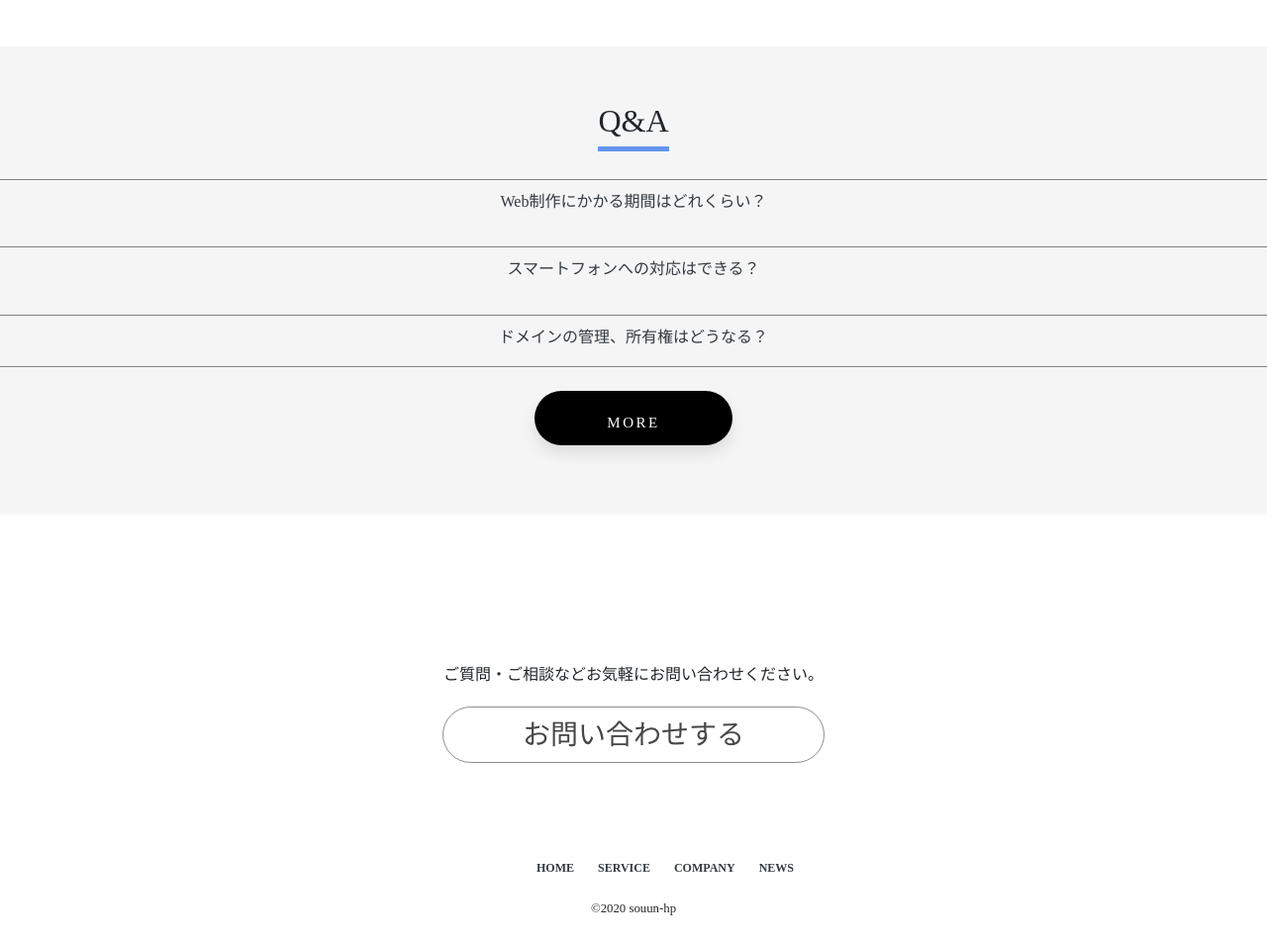
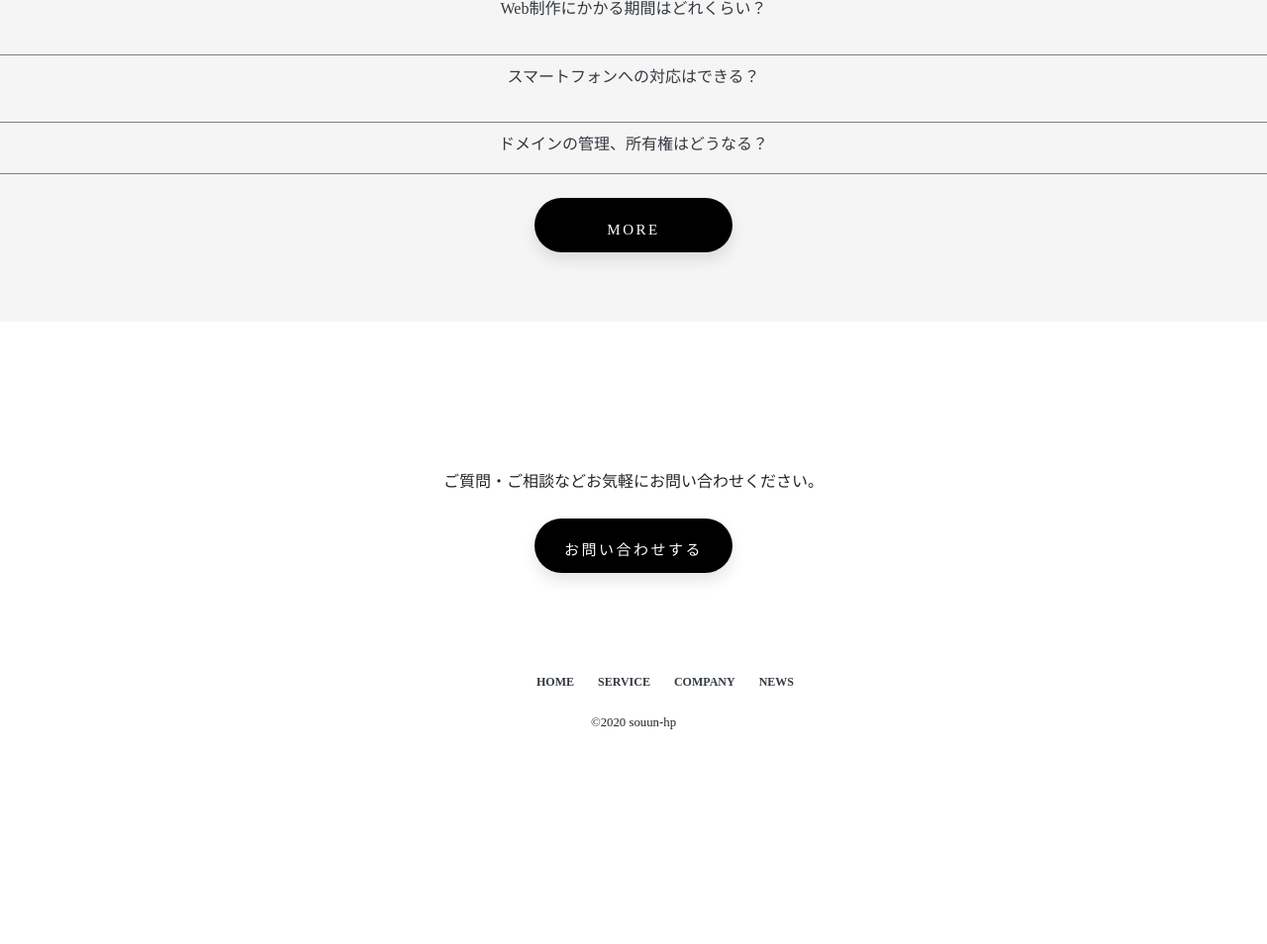
Before and after one commit to JUNJI-MUROI/hp, a PHP site: page / in a window 1280 px wide; the page is wider, and only the part inside the window is pictured. Shown: the part 4899-5853 px from the top of that part at 99% size. After the commit the page ends 5636 px from the top of that part, so only its background shows below. Run offline with PHP 8.4, Linux system fonts and the light colour scheme; some libraries are stand-ins or nearby versions.

Commit message:
どうだろ

```diff
--- a/index.html
+++ b/index.html
@@ -74,7 +74,7 @@
         <h2><span class="pb-2">こんなお悩みを解決します！</span></h2>
 
         <!-- 欲望列挙 -->
-        <div class="yokubou">
+        <div class="yokubou w-75">
             <p class="yokubou-text text1">安く、品質の良いHPを制作した</p>
             <p class="yokubou-text text2">HPから集客したい！HPから集客</p>
             <p class="yokubou-text text3">制作後のサポートもして欲しい！</p>
@@ -133,7 +133,7 @@
         <h2><span class="pb-2">何を入れるか迷う</span></h2>
 
         <!-- プラス詳細 -->
-        <div class="containerr mx-auto">
+        <div class="containerr mx-auto w-75">
 
             <!-- プラス詳細1 -->
             <div class="container-mozi pr-4">
@@ -150,7 +150,7 @@
 
             <!-- プラス詳細2 -->
             <div class="col-md-6">
-                <img src="https://images.unsplash.com/photo-1572021335469-31706a17aaef?ixlib=rb-1.2.1&ixid=eyJhcHBfaWQiOjEyMDd9&auto=format&fit=crop&w=1500&q=80">
+                <img src="https://images.unsplash.com/photo-1572021335469-31706a17aaef?ixlib=rb-1.2.1&ixid=eyJhcHBfaWQiOjEyMDd9&auto=format&fit=crop&w=1500&q=80" class="img-fluid">
             </div>
         </div>
     </div>
@@ -163,19 +163,18 @@
         <div class="pt-5 row container mx-auto">
 
             <!-- 社員1 -->
-            <div class="col-md-6">
+            <div class="col-md-6 ise">
                 <img src="muroi.jpg" class="img-fluid">
                     <h3 class="pt-5 pb-3">伊勢卓矢</h3>
-                    <p class="h5">東京都市大学メディア情報学部在学中。<br>主にフロントエンド、デザインを担当。<br>その他、マーケティングを得意としSNS総フォロワー数は2万5千人を超える。<br>他社とは一味違う徹底的なアフターケアを心掛けます。<br>どうぞよろしくお願い致します。</p>
+                    <p class="h6">東京都市大学メディア情報学部在学中。<br>主にフロントエンド、デザインを担当。<br>その他、マーケティングを得意としSNS総フォロワー数は2万5千人を超える。<br>他社とは一味違う徹底的なアフターケアを心掛けます。<br>どうぞよろしくお願い致します。</p>
             </div>
 
             <!-- 社員2 -->
             <div class="col-md-6">
                 <img src="muroi.jpg" class="img-fluid">
                     <h3 class="pt-5 pb-3">室井淳志</h3>
-                    <p class="h5">カリフォルニア大学卒業。今この人はワードプレスと格闘しています。<br>そして後ろをキョロキョロしている実際のところ集中している<br>のかわかりません。またこの人物の特徴としてはすぐに靴をたがるということ</p>
+                    <p class="h6">カリフォルニア大学卒業。今この人はワードプレスと格闘しています。<br>そして後ろをキョロキョロしている実際のところ集中している<br>のかわかりません。またこの人物の特徴としてはすぐに靴をたがるということ</p>
             </div>
-
         </div>
     </div>
 
@@ -192,7 +191,7 @@
             <!-- MOREボタン -->
             <div class="b">
                 <a href="news.html" class="button">MORE</a>
-                <img src="syasin.png" alt="" class="img-fluid">
+                <img src="syasin.png" alt="" class="img-fluid w-50">
             </div>
 
         </div>
@@ -224,7 +223,8 @@
 
     <footer class="wrapper page-footer">
         <p class="footer-p mb-4">ご質問・ご相談などお気軽にお問い合わせください。</p>
-            <h3><a href="contact.html" class="footer-contact-button">お問い合わせする</a></h3>
+            <h3>
+                <a href="contact.html" class="button">お問い合わせする</a></h3>
 
         <div class="footer-min">
             <nav>
--- a/responsive.css
+++ b/responsive.css
@@ -9,6 +9,12 @@
     left: -30%;
     font-size: 25px;
   }
+  .ise {
+    padding-bottom: 60px;
+  }
+  .moji {
+    padding-left: 30px;
+  }
 }
 
 @media(max-width:1000px) {
@@ -17,6 +23,9 @@
   }
   .main {
     flex-direction: column;
+  }
+  .ise {
+    padding-bottom: 100px;
   }
 }
 
@@ -33,6 +42,10 @@
   text-align: center;
   margin-top: 200px;
   font-family: "Hiragino Maru Gothic ProN W4";
+}
+
+.moji {
+  padding-left: 50px;
 }
 
  .footer-contact-button{
--- a/style.css
+++ b/style.css
@@ -40,7 +40,6 @@
 }
 .containerr {
     font-size: 1.5rem;
-    width: 80%;
     opacity: 0;
     transform: translateY(50px);
     transition: all 1s;
@@ -48,7 +47,7 @@
 .tagu ul,.puran,.container,.containerr,.work,.main-nav,.footer-nav,.seisaku-contents,.yokubou{
   display: flex;
 }
-.containerr.is-over,.work.is-over,.niba.is-over,.matome.is-over,.mato.is-over {
+.containerr.is-over,.work.is-over,.niba.is-over,.matome.is-over,.mato.is-over,.yokubou-text.is-over.is-over {
   opacity: 1;
   transform: translateY(0);
 }
@@ -87,14 +86,6 @@ li {
   margin-top: 30px;
   padding-bottom: 50px;
 }
-.b img {
-  width: 300px;
-}
-
-h3 span {
-    font-weight: normal;
-}
-
 .tagu ul li {
     padding-right: 20px;
 }
@@ -102,11 +93,9 @@ h3 span {
 .tagu ul li a {
     list-style-type: none;
 }
-
 .service {
     padding-bottom: 70px;
 }
-
 .home {
     width: 100%;
     height: 750px;
@@ -114,16 +103,6 @@ h3 span {
     min-height: 450px;
     background-repeat: no-repeat;
     background-size: cover;
-}
-a {
-  text-decoration: none;
-}
-img {
-  max-width: 100%;
-}
-.logo{
-  width: 55px;
-  border-radius: 50%;
 }
 .main-nav{
   margin-top:34px ;
@@ -161,15 +140,6 @@ img {
   text-align: center;
   padding-top: 200px;
 }
-.footer-contact-button{
-  color: rgba(0, 0, 0, 0.726);
-  padding: 12px 80px;
-  border-radius: 40px;
-  border: solid 1px rgba(0, 0, 0, 0.438);
-}
-.footer-contact-button:hover{
-  background-color: rgba(137,209,250,0.5);
-}
 .footer-nav{
   font-size: 0.75rem;
   text-transform: uppercase;
@@ -181,20 +151,12 @@ img {
 .footer-nav a:hover{
   color: #0bd;
 }
-small{
-  font-size: 0.8rem;
-  color: rgb(37, 37, 37);
-}
 
 .wrapper {
   margin: 0 auto;
-  padding: 0 2%;
   text-align: center;
   max-width: 100%;
   padding-top: 100px;
-}
-.contact {
-  max-width: 1000px;
 }
 .con li a {
   color: white;
@@ -353,11 +315,9 @@ input[type="submit"]:hover{
   min-height: 70px;
   text-align: left;
 }
-
 .pi {
   padding-top: 50px;
 }
-
 .news-q {
   vertical-align: middle;
   font-size: 18px;
@@ -693,9 +653,6 @@ aside{
 .tuyomi span {
   border-bottom: 5px crimson solid ;
 }
-
-/* この間 */
-
 .effect_glitch:hover:after {
     content: attr(data-text);
     position: absolute;
@@ -730,13 +687,10 @@ aside{
     animation: distort-2 1s forwards linear alternate-reverse
 }
 
-
 .typed::after {
   content: "|";
   animation: blink 0.7s infinite;
 }
-
-
 @keyframes blink {
   50% {opacity: 0;}
 }
@@ -755,7 +709,7 @@ aside{
 /* これが原因でした */
 .moji {
     position: absolute;
-    width: 100vw;
+    min-width: 100vw;
     color: white;
     top: 47%;
     z-index: 4;
@@ -766,7 +720,7 @@ aside{
   .enji2,
   .enji3 {
     position: absolute;
-    width: 100vw;
+    min-width: 100vw;
     z-index: 1000;
     height: 308px;
     background-color: black;
@@ -782,7 +736,6 @@ aside{
   }
 .yokubou {
     flex-wrap: wrap;
-    width: 80%;
     margin: 0 auto;
     justify-content: space-around;
     padding-bottom: 40px;
@@ -799,14 +752,8 @@ aside{
     opacity: 0;
     transform: translateY(30px);
     transition: all 1s;
-    font-weight: bold;
     border: 1px solid black;
     box-shadow: 0px 8px 10px rgba(0, 0, 0, 0.2);
-}
-
-.yokubou-text.is-over {
-  opacity: 1;
-  transform: translateY(0);
 }
 .yokubou-container h2 {
   text-align: center;
@@ -815,9 +762,6 @@ aside{
 .yokubou-container span {
   border-bottom: 5px solid skyblue;
 }
-
-/* ボタン */
-
 .button {
   width: 200px;
   height: 55px;
```
